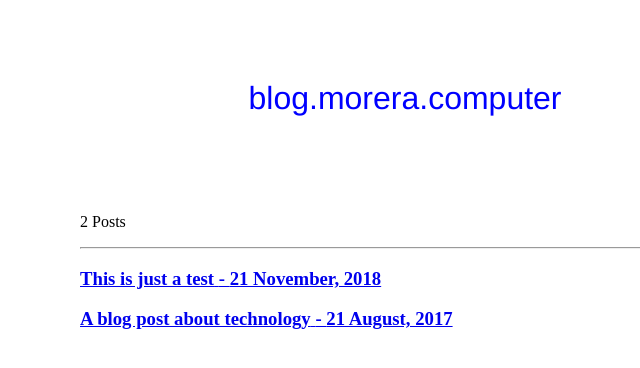
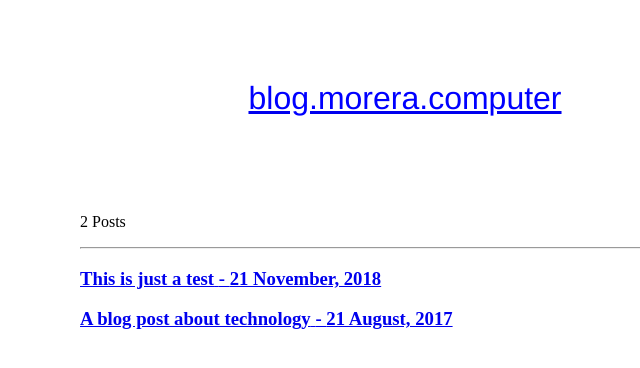
Before and after one commit to rom-dos/blog.morera.computer, a Gatsby site: page / in a window 1280 px wide. Shown: the whole page, without its empty margins (235-875 px from the left). Built offline with nearby package versions, Linux system fonts and the light colour scheme; Gatsby itself is replaced by a stand-in of ours.

Commit message:
add Layout component

```diff
--- /dev/null
+++ b/src/components/layout.js
@@ -0,0 +1,38 @@
+import React from 'react'
+import { StaticQuery, Link, graphql } from 'gatsby'
+import styled from 'styled-components'
+
+const Container = styled.div`
+  margin: 0 auto;
+  max-width: 650px;
+`
+
+const Heading = styled.h1`
+  color: blue;
+  font-family: Helvetica;
+  font-weight: 400;
+  margin: 5rem auto 6rem auto;
+  text-align: center;
+`
+
+export default ({ children }) => (
+  <StaticQuery
+    query={graphql`
+      query {
+        site {
+          siteMetadata {
+            title
+          }
+        }
+      }
+    `}
+    render={data => (
+      <Container>
+        <Link to={`/`}>
+          <Heading>{data.site.siteMetadata.title}</Heading>
+        </Link>
+        {children}
+      </Container>
+    )}
+  />
+)
--- a/src/pages/index.js
+++ b/src/pages/index.js
@@ -1,24 +1,11 @@
 import React from 'react'
 import { Link, graphql } from 'gatsby'
-import styled from 'styled-components'
-
-const Container = styled.div`
-  margin: 0 auto;
-  max-width: 650px;
-`
-
-const Heading = styled.h1`
-  color: blue;
-  font-family: Helvetica;
-  font-weight: 400;
-  margin: 5rem auto 6rem auto;
-  text-align: center;
-`
+// import styled from 'styled-components'
+import Layout from '../components/layout'
 
 export default ({ data }) => {
   return (
-    <Container>
-      <Heading>{data.site.siteMetadata.title}</Heading>
+    <Layout>
       <p>{data.allMarkdownRemark.totalCount} Posts</p>
       <hr />
       {data.allMarkdownRemark.edges.map(({ node }) => (
@@ -31,7 +18,7 @@ export default ({ data }) => {
           </Link>
         </div>
       ))}
-    </Container>
+    </Layout>
   )
 }
 
```
Also changed, not shown: src/templates/blog-post.js (+7 -5 lines).
